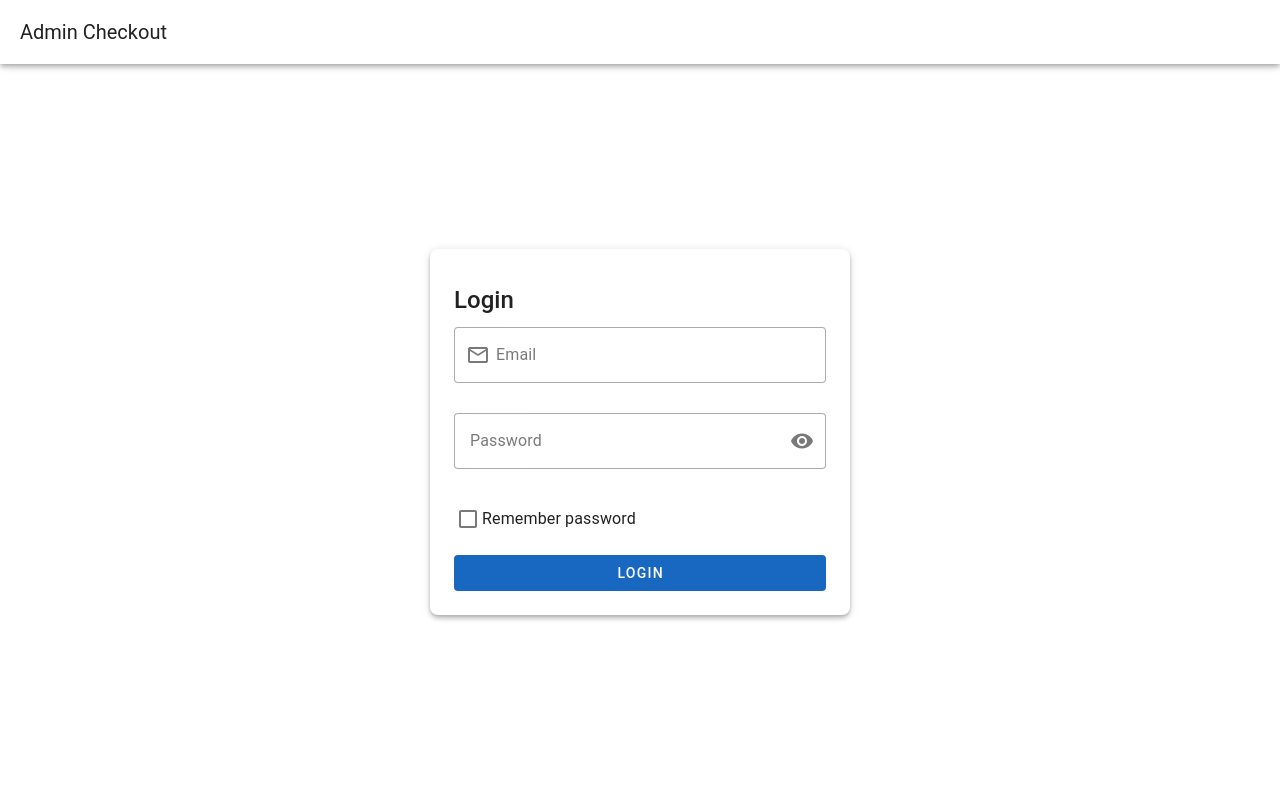
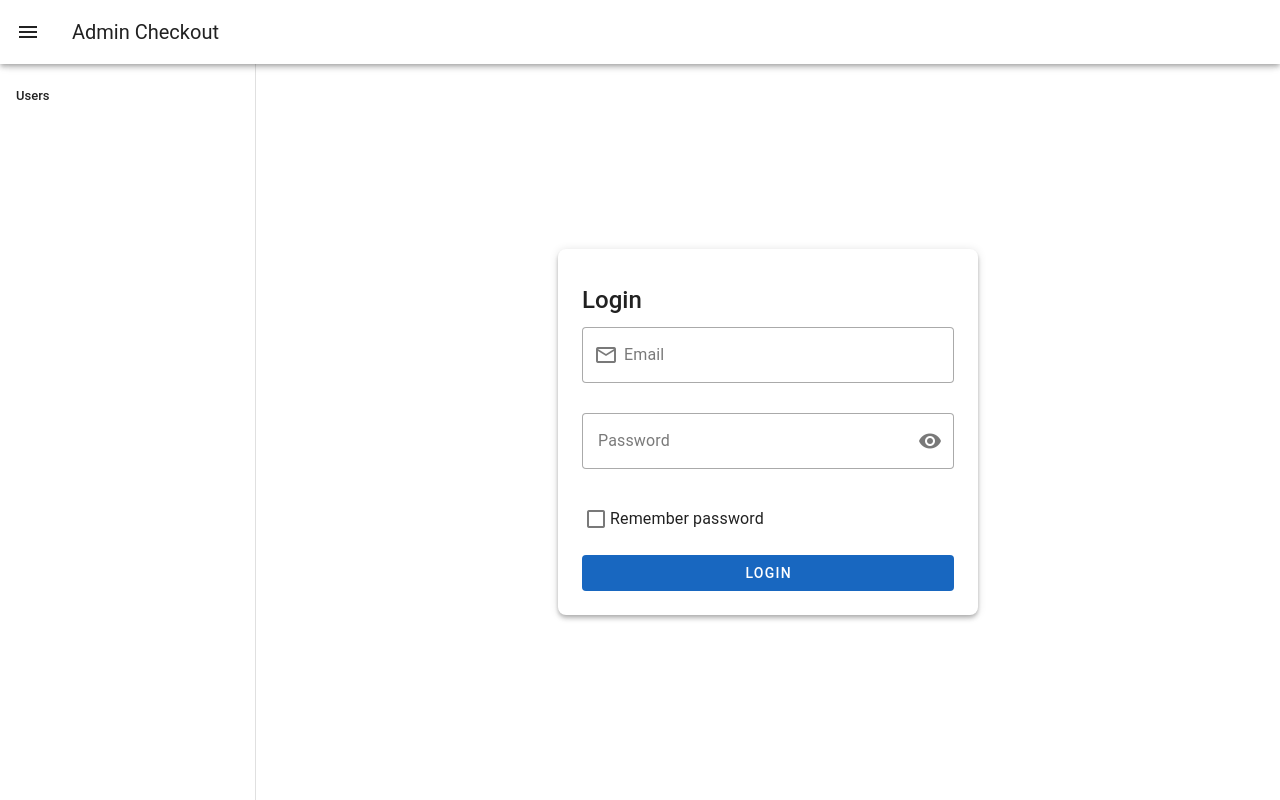
Before and after one commit to VitorFaria/ambassador-app, a Vue app in the folder vue-admin/: page /login in a window 1280 px wide. Built offline with nearby package versions, Linux system fonts and the light colour scheme.

Commit message:
Add a sidebar with a toggle menu btn to open/close menu

```diff
--- a/vue-admin/src/App.vue
+++ b/vue-admin/src/App.vue
@@ -1,6 +1,7 @@
 <template>
   <v-app>
     <v-app-bar>
+        <v-app-bar-nav-icon @click="drawer = !drawer"/>
       <v-app-bar-title>Admin Checkout</v-app-bar-title>
       <v-spacer />
       <span v-if="user" class="mr-4">
@@ -17,6 +18,13 @@
         Sign out
       </v-btn>
     </v-app-bar>
+
+    <v-navigation-drawer v-model="drawer">
+      <v-list nav>
+        <v-list-item title="Users" to="/users"></v-list-item>
+      </v-list>
+    </v-navigation-drawer>
+
     <v-main><router-view /></v-main>
     <v-snackbar v-model="showSignOutError" color="error" timeout="5000">
       {{ signOutError }}
@@ -30,6 +38,7 @@ import { api } from '@/services/api'
 import router from '@/router'
 import store from '@/store'
 
+const drawer = ref(true)
 const user = computed(() => store.state.user)
 const isSigningOut = ref(false)
 const showSignOutError = ref(false)
```
